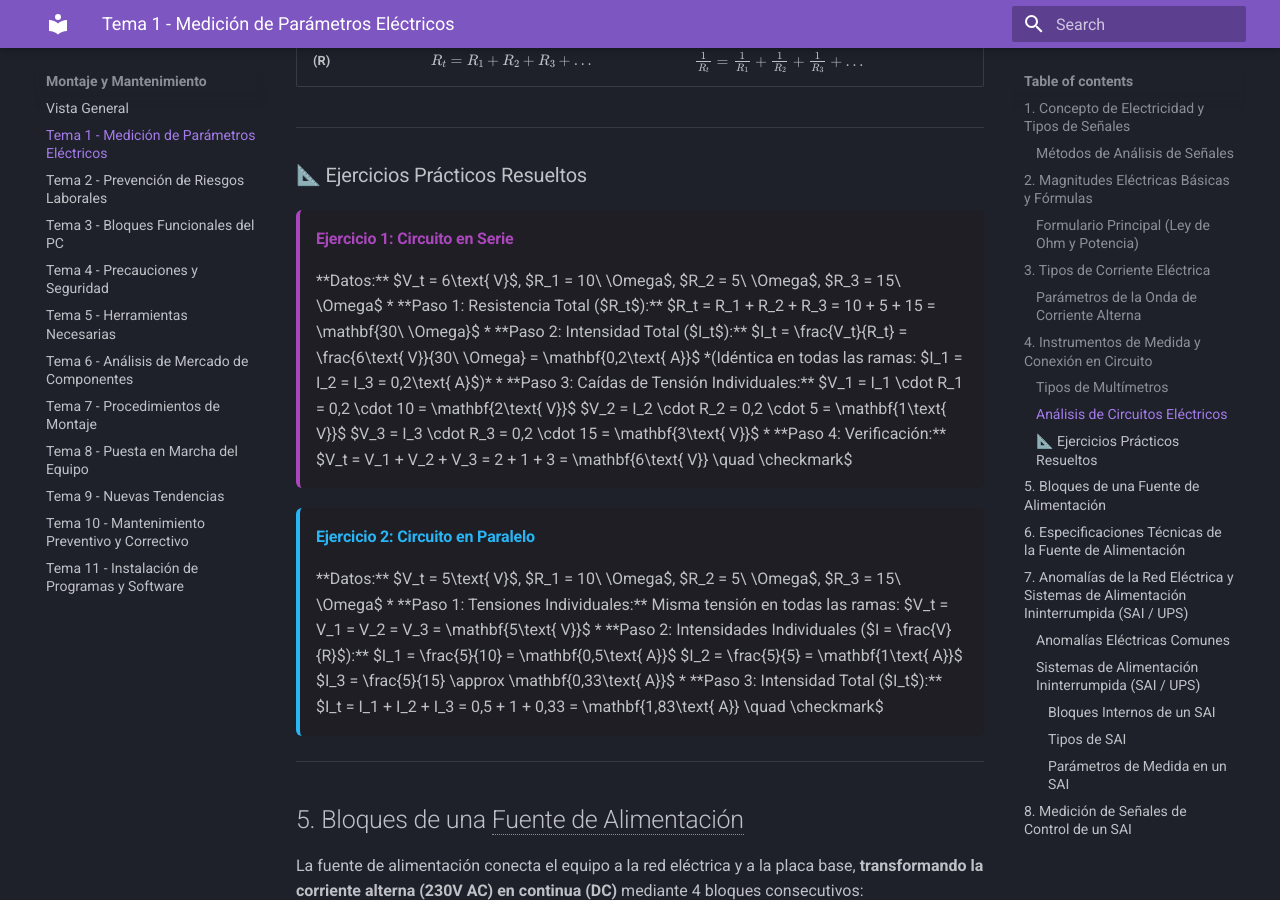
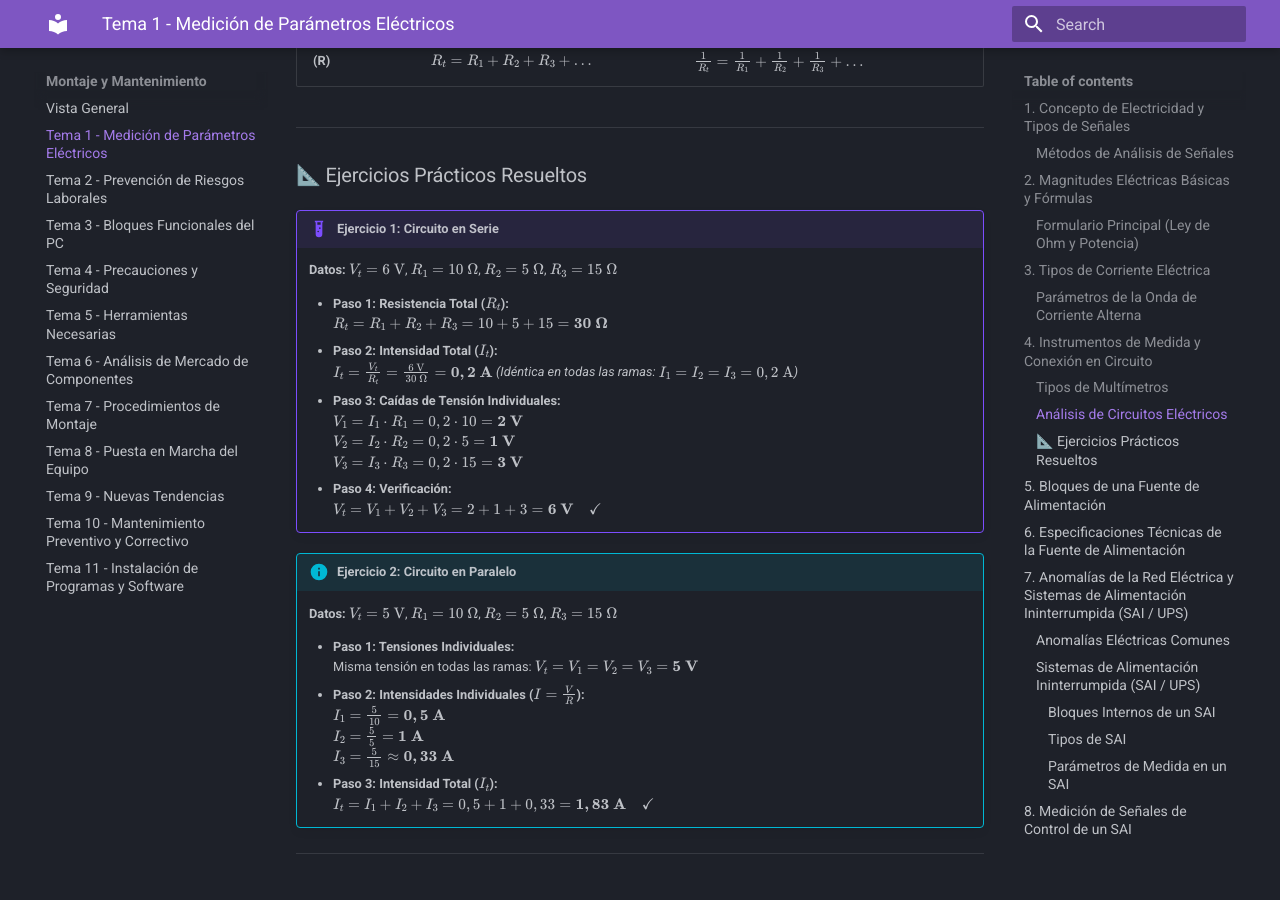
Before and after one commit to Beamspark/SMR-Apuntes, an MkDocs documentation site: the page built from docs/montaje/tema-1.md, in a window 1280 px wide and 900 px high, scrolled down 3661 px. Built offline with MkDocs 1.6.1 and Material for MkDocs 9.7.7, drawn with Linux system fonts in a browser that asks for light colours; some of the changed lines change nothing that is shown.

Commit message:
Update tema-1.md

```diff
--- a/docs/montaje/tema-1.md
+++ b/docs/montaje/tema-1.md
@@ -86,41 +86,31 @@ $$P = V \cdot I$$
 
 ### 📐 Ejercicios Prácticos Resueltos
 
-<div style="background-color: #1e1e24; border-left: 4px solid #ab47bc; border-radius: 6px; padding: 16px; margin: 20px 0;">
+!!! example "Ejercicio 1: Circuito en Serie"
+    **Datos:** $V_t = 6\text{ V}$, $R_1 = 10\ \Omega$, $R_2 = 5\ \Omega$, $R_3 = 15\ \Omega$
 
-<h4 style="margin-top:0; color: #ab47bc;">Ejercicio 1: Circuito en Serie</h4>
+    * **Paso 1: Resistencia Total ($R_t$):**
+      $R_t = R_1 + R_2 + R_3 = 10 + 5 + 15 = \mathbf{30\ \Omega}$
+    * **Paso 2: Intensidad Total ($I_t$):**
+      $I_t = \frac{V_t}{R_t} = \frac{6\text{ V}}{30\ \Omega} = \mathbf{0,2\text{ A}}$ *(Idéntica en todas las ramas: $I_1 = I_2 = I_3 = 0,2\text{ A}$)*
+    * **Paso 3: Caídas de Tensión Individuales:**
+      $V_1 = I_1 \cdot R_1 = 0,2 \cdot 10 = \mathbf{2\text{ V}}$
+      $V_2 = I_2 \cdot R_2 = 0,2 \cdot 5 = \mathbf{1\text{ V}}$
+      $V_3 = I_3 \cdot R_3 = 0,2 \cdot 15 = \mathbf{3\text{ V}}$
+    * **Paso 4: Verificación:**
+      $V_t = V_1 + V_2 + V_3 = 2 + 1 + 3 = \mathbf{6\text{ V}} \quad \checkmark$
 
-**Datos:** $V_t = 6\text{ V}$, $R_1 = 10\ \Omega$, $R_2 = 5\ \Omega$, $R_3 = 15\ \Omega$
+!!! info "Ejercicio 2: Circuito en Paralelo"
+    **Datos:** $V_t = 5\text{ V}$, $R_1 = 10\ \Omega$, $R_2 = 5\ \Omega$, $R_3 = 15\ \Omega$
 
-* **Paso 1: Resistencia Total ($R_t$):**
-  $R_t = R_1 + R_2 + R_3 = 10 + 5 + 15 = \mathbf{30\ \Omega}$
-* **Paso 2: Intensidad Total ($I_t$):**
-  $I_t = \frac{V_t}{R_t} = \frac{6\text{ V}}{30\ \Omega} = \mathbf{0,2\text{ A}}$ *(Idéntica en todas las ramas: $I_1 = I_2 = I_3 = 0,2\text{ A}$)*
-* **Paso 3: Caídas de Tensión Individuales:**
-  $V_1 = I_1 \cdot R_1 = 0,2 \cdot 10 = \mathbf{2\text{ V}}$
-  $V_2 = I_2 \cdot R_2 = 0,2 \cdot 5 = \mathbf{1\text{ V}}$
-  $V_3 = I_3 \cdot R_3 = 0,2 \cdot 15 = \mathbf{3\text{ V}}$
-* **Paso 4: Verificación:**
-  $V_t = V_1 + V_2 + V_3 = 2 + 1 + 3 = \mathbf{6\text{ V}} \quad \checkmark$
-
-</div>
-
-<div style="background-color: #1e1e24; border-left: 4px solid #29b6f6; border-radius: 6px; padding: 16px; margin: 20px 0;">
-
-<h4 style="margin-top:0; color: #29b6f6;">Ejercicio 2: Circuito en Paralelo</h4>
-
-**Datos:** $V_t = 5\text{ V}$, $R_1 = 10\ \Omega$, $R_2 = 5\ \Omega$, $R_3 = 15\ \Omega$
-
-* **Paso 1: Tensiones Individuales:**
-  Misma tensión en todas las ramas: $V_t = V_1 = V_2 = V_3 = \mathbf{5\text{ V}}$
-* **Paso 2: Intensidades Individuales ($I = \frac{V}{R}$):**
-  $I_1 = \frac{5}{10} = \mathbf{0,5\text{ A}}$
-  $I_2 = \frac{5}{5} = \mathbf{1\text{ A}}$
-  $I_3 = \frac{5}{15} \approx \mathbf{0,33\text{ A}}$
-* **Paso 3: Intensidad Total ($I_t$):**
-  $I_t = I_1 + I_2 + I_3 = 0,5 + 1 + 0,33 = \mathbf{1,83\text{ A}} \quad \checkmark$
-
-</div>
+    * **Paso 1: Tensiones Individuales:**
+      Misma tensión en todas las ramas: $V_t = V_1 = V_2 = V_3 = \mathbf{5\text{ V}}$
+    * **Paso 2: Intensidades Individuales ($I = \frac{V}{R}$):**
+      $I_1 = \frac{5}{10} = \mathbf{0,5\text{ A}}$
+      $I_2 = \frac{5}{5} = \mathbf{1\text{ A}}$
+      $I_3 = \frac{5}{15} \approx \mathbf{0,33\text{ A}}$
+    * **Paso 3: Intensidad Total ($I_t$):**
+      $I_t = I_1 + I_2 + I_3 = 0,5 + 1 + 0,33 = \mathbf{1,83\text{ A}} \quad \checkmark$
 
 ---
 
```
